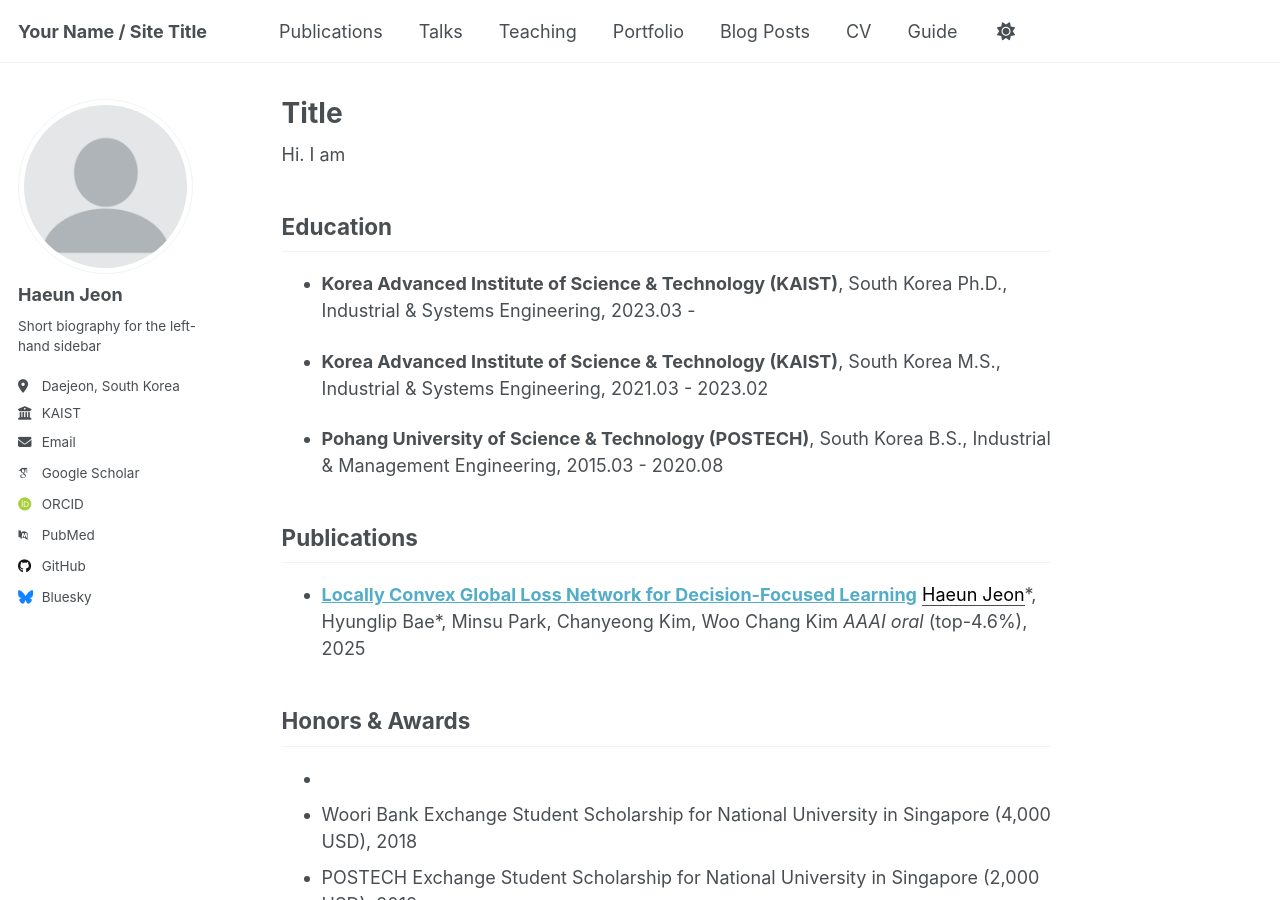
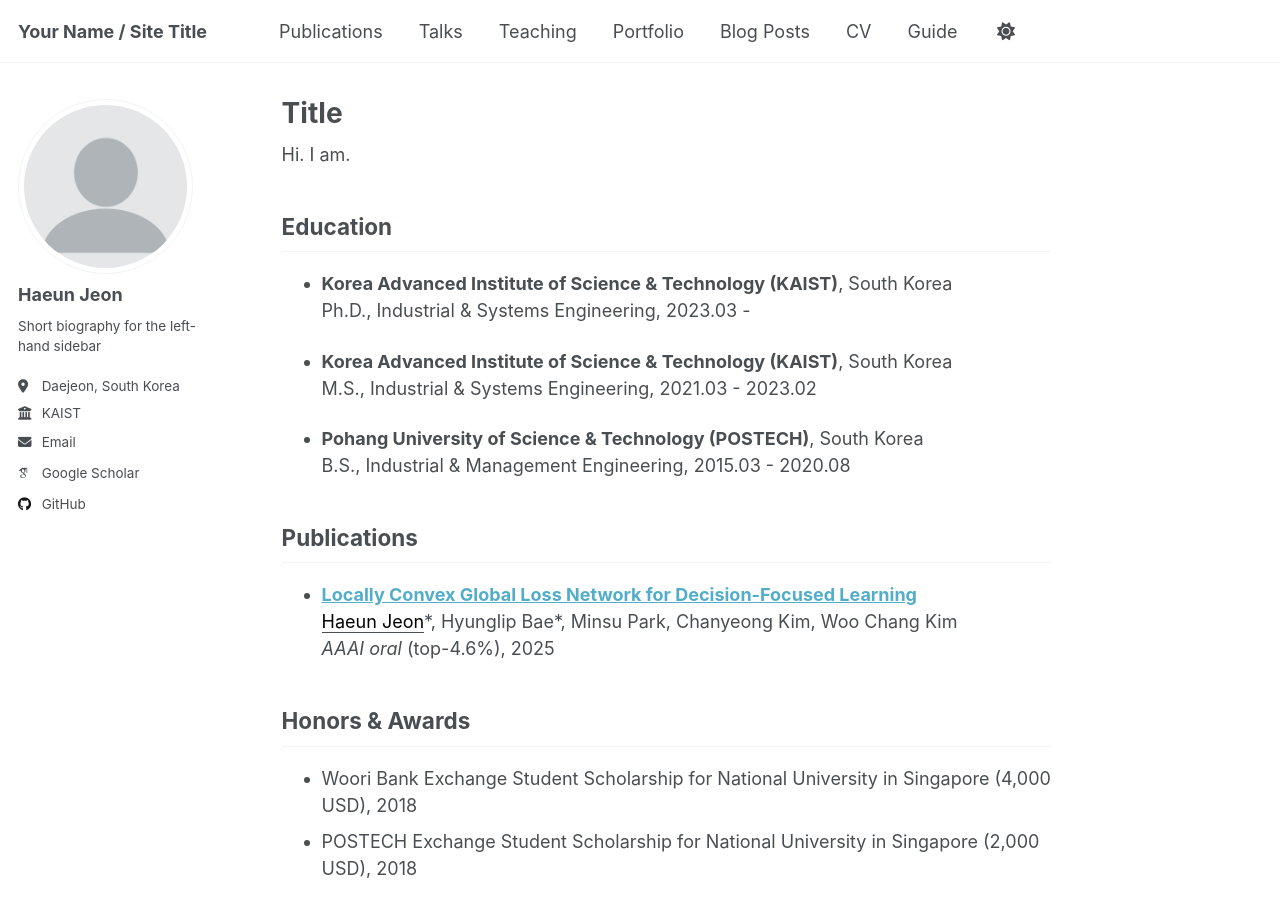
Before and after one commit to HESEDaniel/hesedaniel.github.io, a Jekyll site: the page built from _pages/about.md, in a window 1280 px wide and 900 px high. Built offline with Jekyll 4.4.1, drawn with Linux system fonts in a browser that asks for light colours; some web fonts are replaced; a script that is not in the unit is left out.

Commit message:
added linebreak

```diff
--- a/_config.yml
+++ b/_config.yml
@@ -13,7 +13,7 @@ title                    : "Your Name / Site Title"
 title_separator          : "-"
 name                     : &name "Haeun Jeon"
 description              : &description "Ph.D. Student"   # Update this with a general description of your site, this is the default if not overridden by a page
-url                      : "https://HESEDaniel.github.io" # The base hostname & protocol for your site e.g. "https://[your GitHub username].github.io",
+url                      : https://HESEDaniel.github.io # The base hostname & protocol for your site e.g. "https://[your GitHub username].github.io",
                                                            # or if you already have some other page hosted on Github then use "https://[your GitHub username].github.io/[Your Repo Name]"
 baseurl                  : "" # the subpath of your site, e.g. "/blog"
 repository               : "hesedaniel/haeun-jeon.github.io"
@@ -38,9 +38,9 @@ author:
   googlescholar    : "https://scholar.google.com/citations?user=xSkwiQgAAAAJ"
   inspire-hep      : # URL
   impactstory      : # URL
-  orcid            : ""
+  orcid            : # URL
   semantic         : # URL
-  pubmed           : ""
+  pubmed           : # URL
   researchgate     : # URL
   scopus           : # URL
 
@@ -54,7 +54,7 @@ author:
 
   # Social media
   artstation       : # Username
-  bluesky          : "" # Replace this with you Bluesky username
+  bluesky          : # Replace this with you Bluesky username
   facebook         : # Username
   flickr           : # Username
   foursquare       : # Username
--- a/_pages/about.md
+++ b/_pages/about.md
@@ -7,31 +7,30 @@ redirect_from:
   - /about.html
 ---
 
-Hi. I am
+Hi. I am.
 
 
 Education
 ------
-- **Korea Advanced Institute of Science & Technology (KAIST)**, South Korea
+- **Korea Advanced Institute of Science & Technology (KAIST)**, South Korea\\
 Ph.D., Industrial & Systems Engineering, 2023.03 -
 
-- **Korea Advanced Institute of Science & Technology (KAIST)**, South Korea
+- **Korea Advanced Institute of Science & Technology (KAIST)**, South Korea\\
 M.S., Industrial & Systems Engineering, 2021.03 - 2023.02
 
-- **Pohang University of Science & Technology (POSTECH)**, South Korea
+- **Pohang University of Science & Technology (POSTECH)**, South Korea\\
 B.S., Industrial & Management Engineering, 2015.03 - 2020.08
 
 
 Publications
 -----
-- [**Locally Convex Global Loss Network for Decision-Focused Learning**](https://arxiv.org/abs/2403.01875)
-<span style="color:black"><u>Haeun Jeon</u></span>\*, Hyunglip Bae\*, Minsu Park, Chanyeong Kim, Woo Chang Kim
+- [**Locally Convex Global Loss Network for Decision-Focused Learning**](https://arxiv.org/abs/2403.01875)\\
+<span style="color:black"><u>Haeun Jeon</u></span>\*, Hyunglip Bae\*, Minsu Park, Chanyeong Kim, Woo Chang Kim\\
 <i>AAAI oral</i> (top-4.6%), 2025
 
 
 Honors & Awards
 -----
--
 - Woori Bank Exchange Student Scholarship for National University in Singapore (4,000 USD), 2018
 - POSTECH Exchange Student Scholarship for National University in Singapore (2,000 USD), 2018
 
```
